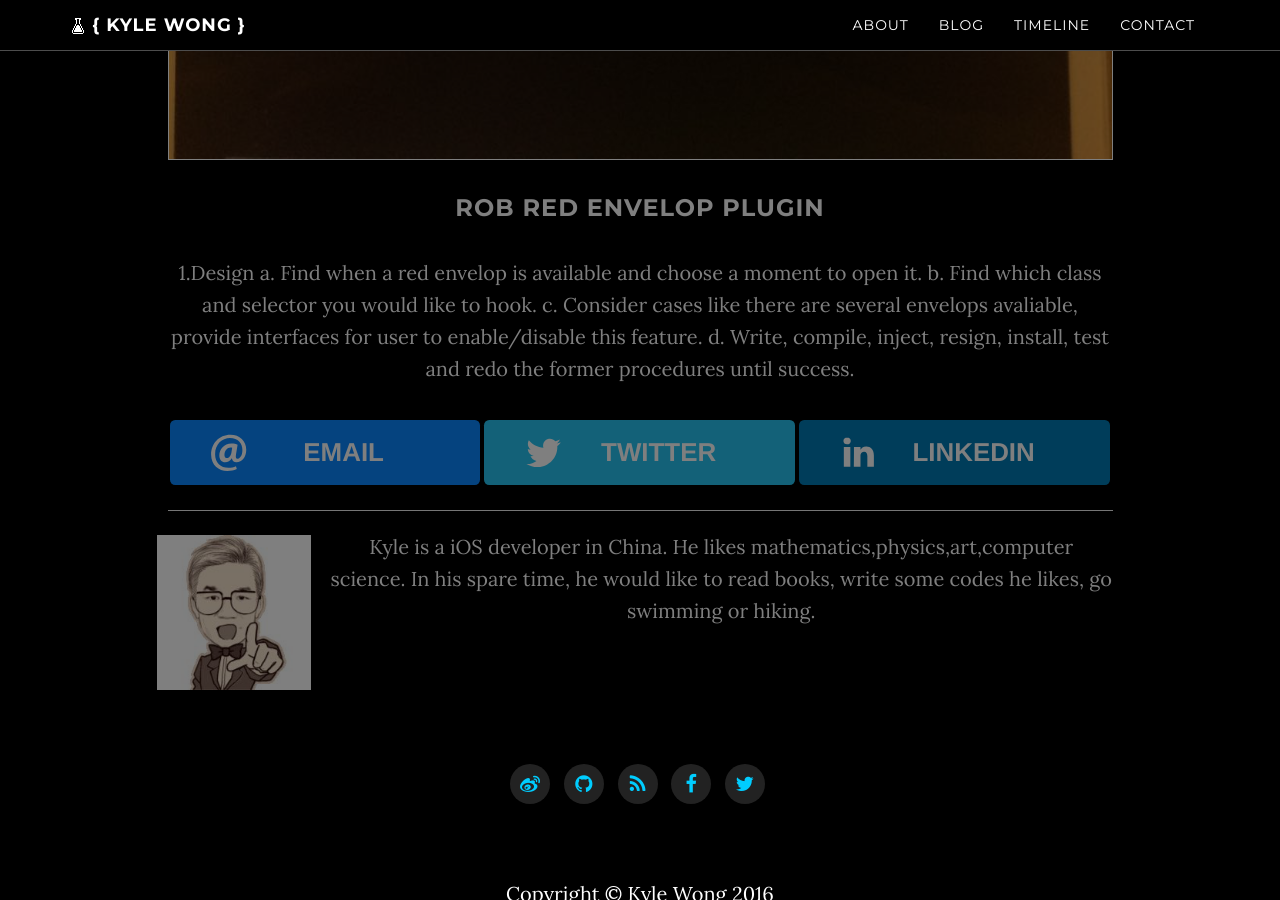
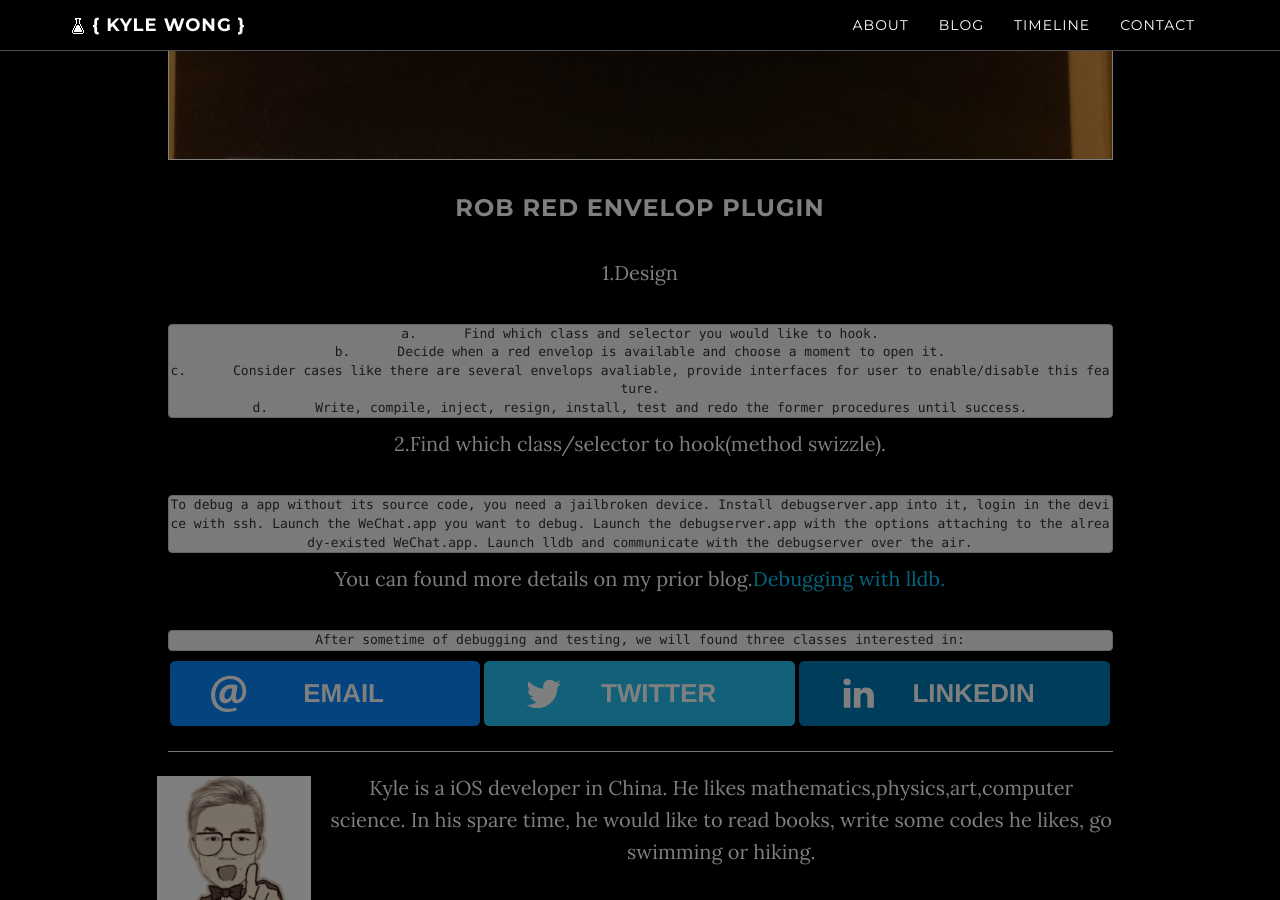
Before and after one commit to kangwang1988/kangwang1988.github.io, a Jekyll site: the page built from _posts/2016-03-27-how-to-rob-wechat-red-envelop-automatically.md, in a window 1280 px wide and 900 px high, scrolled down 6398 px. Built offline with Jekyll 4.4.1, drawn with Linux system fonts in a browser that asks for light colours; nearby versions of some CDN libraries; comment, search, counter and statistics services are not loaded; a style sheet for code colours, icons or effects is not loaded; some of the changed text lies outside the part shown.

Commit message:
New post & resource.

```diff
--- a/_posts/2016-03-27-how-to-rob-wechat-red-envelop-automatically.md
+++ b/_posts/2016-03-27-how-to-rob-wechat-red-envelop-automatically.md
@@ -112,7 +112,7 @@ __LINKEDIT | The segment contains raw data used by the dynamic linker, such as s
 [Find more details about Mach-o from Apple.](https://developer.apple.com/library/mac/documentation/DeveloperTools/Conceptual/MachORuntime/index.html#//apple_ref/doc/uid/20001298-89026)
 
 With a WeChat.ipa downloaded from the jailbroken channel, we can find its inner content using MachOView:
-![wechat-load-commands-in-machoview-original](https://github.com/kangwang1988/kangwang1988.github.io/raw/master/img/wechat-load-commands-in-machoview-original.png)
+![wechat-load-commands-in-machoview-original](https://raw.githubusercontent.com/kangwang1988/kangwang1988.github.io/master/img/wechat-load-commands-in-machoview-original.png)
 
 It's clear that the dylib link info is stored in the Load Commands(LC_LOAD_DYLIB) part. Henceforth, if we create a dylib and inject it into the binary by modifying the load commands, we might do something we want in WeChat.
 
@@ -149,13 +149,22 @@ p.s optool is a Mac command line app which helps you handle the Mach-O file.You
 	codesign -fs "$certname" "Payload/${appname}.app/${pluginname}.dylib"
 	codesign -fs "$certname" --no-strict --entitlements="$entitlements" "${tempDir}/Payload/${appname}.app"
 
-5.Install it using itools.
+5.Install it using itools.(non-jailbroken device)
 	![wechat-plugin-injected](https://github.com/kangwang1988/kangwang1988.github.io/raw/master/img/wechat-plugin-injected.png)
 
 ### Rob red envelop plugin
 
 1.Design
-a.	Find when a red envelop is available and choose a moment to open it.
-b.	Find which class and selector you would like to hook.
-c.	Consider cases like there are several envelops avaliable, provide interfaces for user to enable/disable this feature.
-d.	Write, compile, inject, resign, install, test and redo the former procedures until success.
+
+	a.	Find which class and selector you would like to hook.
+	b.	Decide when a red envelop is available and choose a moment to open it.
+	c.	Consider cases like there are several envelops avaliable, provide interfaces for user to enable/disable this feature.
+	d.	Write, compile, inject, resign, install, test and redo the former procedures until success.
+
+2.Find which class/selector to hook(method swizzle).
+
+	To debug a app without its source code, you need a jailbroken device. Install debugserver.app into it, login in the device with ssh. Launch the WeChat.app you want to debug. Launch the debugserver.app with the options attaching to the already-existed WeChat.app. Launch lldb and communicate with the debugserver over the air.
+
+You can found more details on my prior blog.[Debugging with lldb.](http://kangwang1988.github.io/tech/2016/03/27/Debugging-with-lldb.html)
+
+	After sometime of debugging and testing, we will found three classes interested in:
```
Also changed, not shown: img/wechat-red-envelop-detailcontroller.png (added), img/wechat-red-envelop-homeview.png (added), img/wechat-red-envelop-nodeview.png (added).
